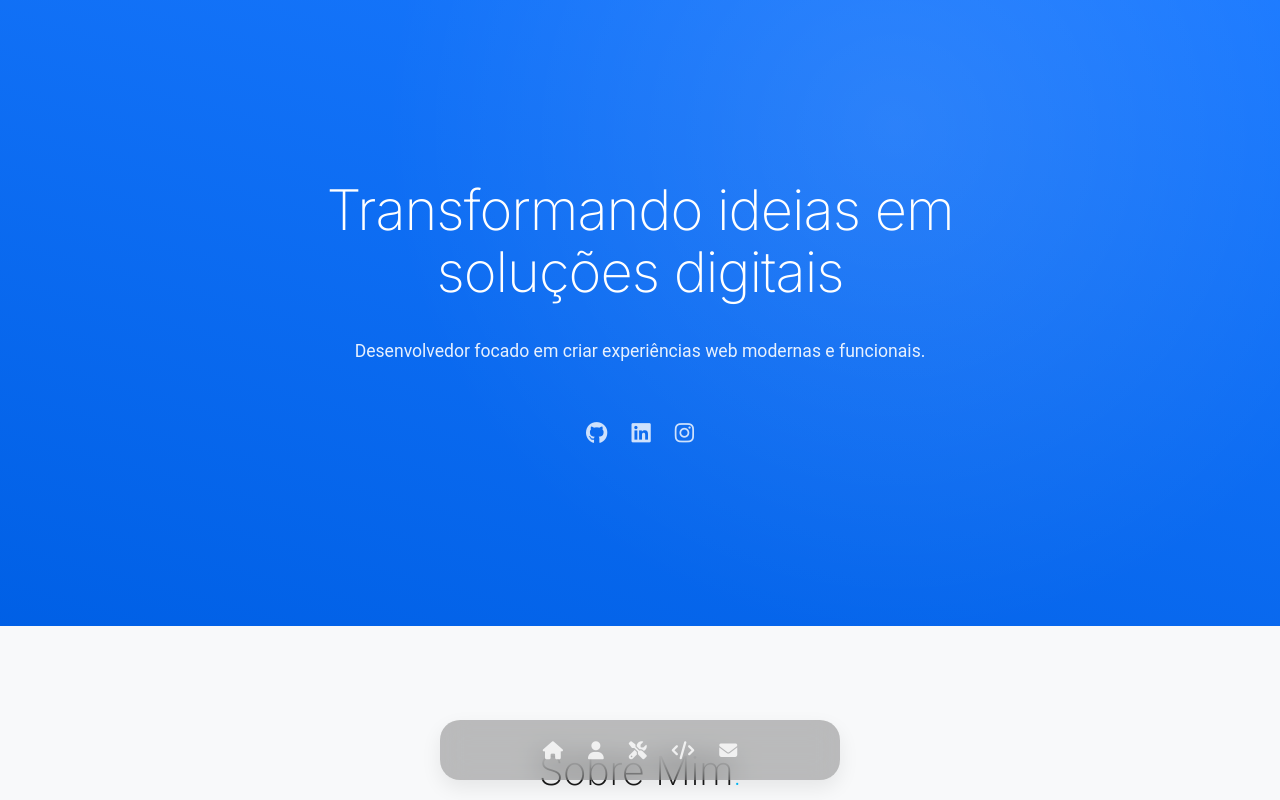
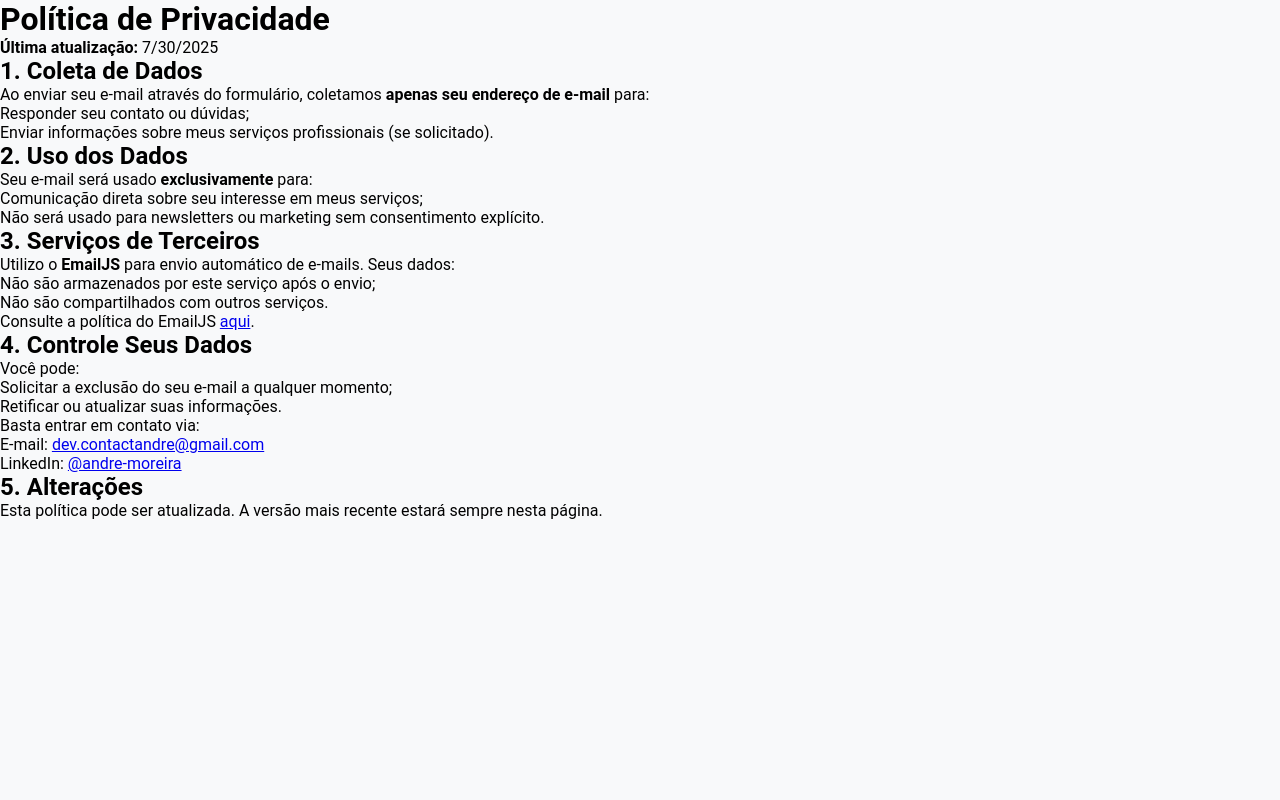
Before and after one commit to Andrezinrc/Portf-lio, a React (Vite) app: page /politica-de-privacidade in a window 1280 px wide. Shown: the top 800 px of the page. Built offline with nearby package versions, Linux system fonts and the light colour scheme; no server answers.

Commit message:
feat: adiciona política de privacidade para formulário de contato

```diff
--- a/package.json
+++ b/package.json
@@ -14,7 +14,8 @@
   "dependencies": {
     "@emailjs/browser": "^3.11.0",
     "react": "^18.2.0",
-    "react-dom": "^18.2.0"
+    "react-dom": "^18.2.0",
+    "react-router-dom": "^6.22.1"
   },
   "devDependencies": {
     "@types/react": "^18.2.37",
--- a/public/assets/css/footer.css
+++ b/public/assets/css/footer.css
@@ -94,6 +94,11 @@
   text-align: center;
 }
 
+.form-note {
+  font-size: 0.8rem;
+  margin-top: 1rem;
+  color: #666;
+}
 /* Responsivo: Mobile */
 @media screen and (max-width: 768px) {
   .footer {
--- a/src/App.jsx
+++ b/src/App.jsx
@@ -1,21 +1,23 @@
-import React from 'react';
-import Header from './Header';
-import Content from './Content';
-import Footer from './Footer';
+import React from "react";
+import { BrowserRouter, Routes, Route } from 'react-router-dom';
+import PrivacyPolicy from "./pages/PrivacyPolicy";
+import Home from './pages/Home';
 
+function App() {
+  return (
+    <BrowserRouter basename="/">
+      <Routes>
+        {/* Rota da página inicial */}
+        <Route path="/" element={<Home />} />
 
-export default function App() {
+        {/* Rota da Política de Privacidade */}
+        <Route path="/politica-de-privacidade" element={<PrivacyPolicy />} />
 
-  return (
-    <div>
-      {/* Cabeçalho do Portfólio */}
-      <Header />
-
-      {/* Conteúdo Principal do Portfólio */}
-      <Content />
-
-      {/* Rodapé do Portfólio */}
-      <Footer />
-    </div>
+        {/* Rota de fallback para 404 */}
+        <Route path="*" element={<Home />} />
+      </Routes>
+    </BrowserRouter>
   );
 }
+
+export default App;
--- a/src/Footer.jsx
+++ b/src/Footer.jsx
@@ -1,4 +1,5 @@
 import React from 'react';
+import { Link } from 'react-router-dom';
 
 function Footer() {
   return (
@@ -46,6 +47,12 @@ function Footer() {
       {/* Rodapé final */}
       <div className="footer-copy">
         <p>&copy; 2025 <span>Andrecode.</span></p>
+        <Link
+            to="/politica-de-privacidade"
+            className="privacy-link"
+          >
+            Política de Privacidade
+          </Link>
       </div>
     </footer>
   );
--- a/src/components/Form.jsx
+++ b/src/components/Form.jsx
@@ -1,4 +1,5 @@
 import React, { useState, useEffect } from 'react';
+import { Link } from 'react-router-dom';
 import emailjs from '@emailjs/browser';
 
 function Form({ buttonText }) {
@@ -76,6 +77,13 @@ function Form({ buttonText }) {
           {loading ? 'Enviando...' : buttonText}
         </button>
       </div>
+
+      <div>
+        <p className="form-note">
+          Ao enviar, você concorda com nossa{' '}
+          <Link to="/politica-de-privacidade">Política de Privacidade</Link>.
+        </p>
+      </div>
     </form>
   );
 }
--- /dev/null
+++ b/src/pages/Home.js
@@ -0,0 +1,20 @@
+import React from 'react';
+import Header from '../Header';
+import Content from '../Content';
+import Footer from '../Footer';
+
+export default function Home() {
+
+  return (
+    <div>
+      {/* Cabeçalho do Portfólio */}
+      <Header />
+
+      {/* Conteúdo Principal do Portfólio */}
+      <Content />
+
+      {/* Rodapé do Portfólio */}
+      <Footer />
+    </div>
+  );
+}
--- /dev/null
+++ b/src/pages/PrivacyPolicy.js
@@ -0,0 +1,88 @@
+import React from "react";
+
+const PrivacyPolicy = () => {
+  return (
+    <div className="privacy-policy">
+      <h1>Política de Privacidade</h1>
+      <p><strong>Última atualização:</strong> {new Date().toLocaleDateString()}</p>
+
+      {/* Seção 1 - Coleta */}
+      <section>
+        <h2>1. Coleta de Dados</h2>
+        <p>
+          Ao enviar seu e-mail através do formulário, coletamos <strong>apenas seu endereço de e-mail</strong> para:
+        </p>
+        <ul>
+          <li>Responder seu contato ou dúvidas;</li>
+          <li>Enviar informações sobre meus serviços profissionais (se solicitado).</li>
+        </ul>
+      </section>
+
+      {/* Seção 2 - Uso */}
+      <section>
+        <h2>2. Uso dos Dados</h2>
+        <p>
+          Seu e-mail será usado <strong>exclusivamente</strong> para:
+        </p>
+        <ul>
+          <li>Comunicação direta sobre seu interesse em meus serviços;</li>
+          <li>Não será usado para newsletters ou marketing sem consentimento explícito.</li>
+        </ul>
+      </section>
+
+      {/* Seção 3 - EmailJS */}
+      <section>
+        <h2>3. Serviços de Terceiros</h2>
+        <p>
+          Utilizo o <strong>EmailJS</strong> para envio automático de e-mails. Seus dados:
+        </p>
+        <ul>
+          <li>Não são armazenados por este serviço após o envio;</li>
+          <li>Não são compartilhados com outros serviços.</li>
+        </ul>
+        <p>
+          Consulte a política do EmailJS <a
+          href="https://www.emailjs.com/legal/privacy-policy/"
+          target="_blank"
+          rel="noopener noreferrer">
+            aqui
+          </a>.
+        </p>
+      </section>
+
+      {/* Seção 4 - Direitos */}
+      <section>
+        <h2>4. Controle Seus Dados</h2>
+        <p>
+          Você pode:
+        </p>
+        <ul>
+          <li>Solicitar a exclusão do seu e-mail a qualquer momento;</li>
+          <li>Retificar ou atualizar suas informações.</li>
+        </ul>
+        <p>
+          Basta entrar em contato via:
+        </p>
+        <ul>
+          <li>E-mail: <a href="mailto:dev.contactandre@gmail.com">dev.contactandre@gmail.com</a></li>
+          <li>LinkedIn: <a
+            href="https://www.linkedin.com/in/andr%C3%A9-moreira-940886233?utm_source=share&utm_campaign=share_via&utm_content=profile&utm_medium=ios_app" target="_blank" rel="noopener noreferrer"
+            target="_blank"
+            rel="noopener noreferrer">
+              @andre-moreira
+            </a></li>
+        </ul>
+      </section>
+
+      {/* Seção 5 - Atualizações */}
+      <section>
+        <h2>5. Alterações</h2>
+        <p>
+          Esta política pode ser atualizada. A versão mais recente estará sempre nesta página.
+        </p>
+      </section>
+    </div>
+  );
+};
+
+export default PrivacyPolicy;
--- a/vite.config.js
+++ b/vite.config.js
@@ -1,10 +1,17 @@
 import { defineConfig } from 'vite';
 import react from '@vitejs/plugin-react';
 
-// https://vitejs.dev/config/
 export default defineConfig({
   plugins: [react()],
   server: {
-    host: '0.0.0.0',
+    host: true, // Permite acesso externo
+  },
+  build: {
+    outDir: 'dist',
+    rollupOptions: {
+      input: {
+        main: './index.html'
+      }
+    }
   }
-})
+});
```
Also changed, not shown: vercel.json (added).
